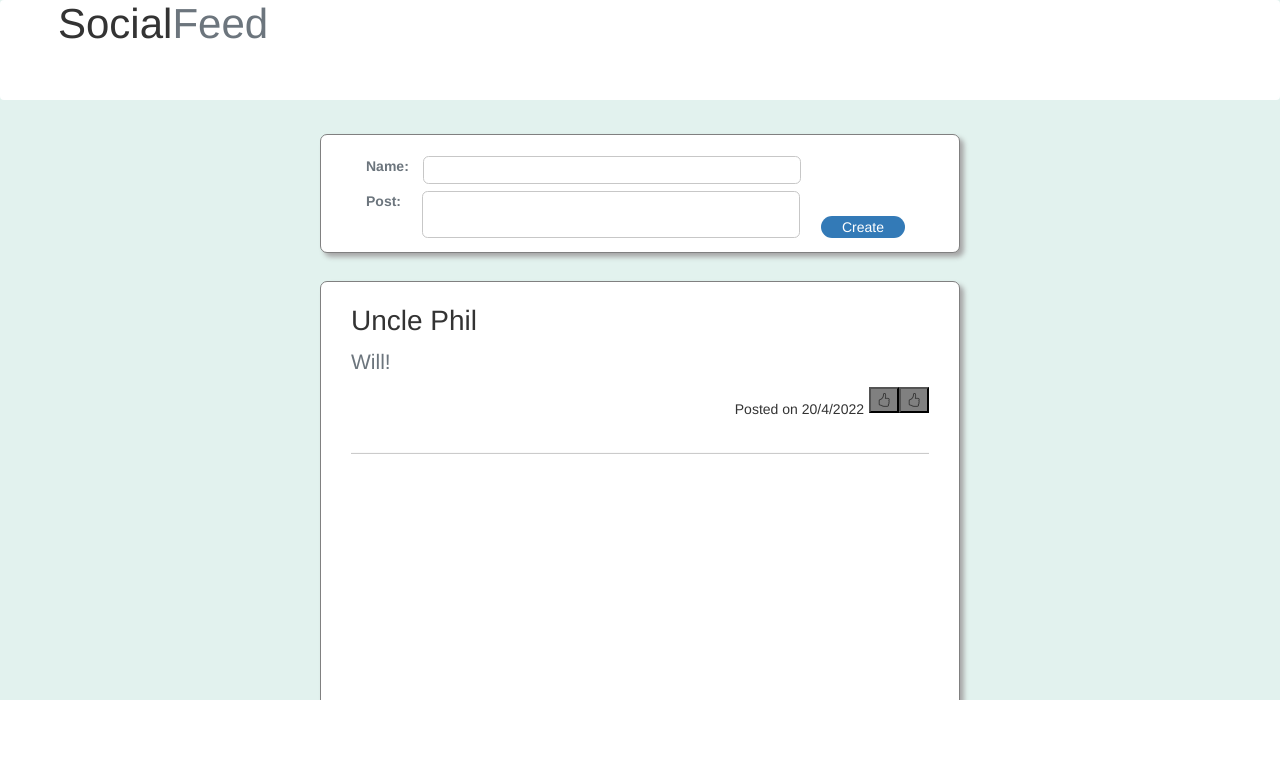
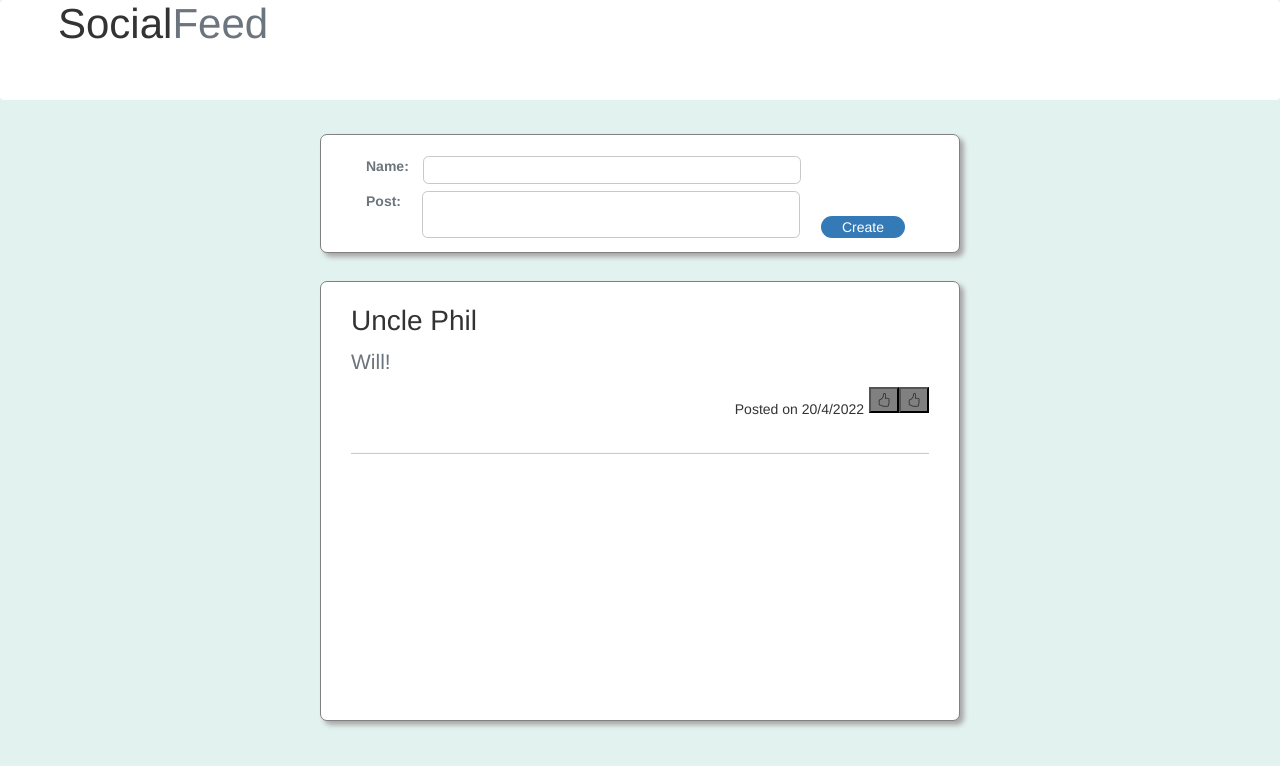
Before and after one commit to wmalott23/SocialFeed, a React (Create React App) app: page / in a window 1280 px wide. Shown: the top 766 px of the page. Built offline with nearby package versions, Linux system fonts and the light colour scheme.

Commit message:
Adjusted display post styling

```diff
--- a/src/App.css
+++ b/src/App.css
@@ -1,7 +1,7 @@
 .background{
     background: rgba(226,242,238);
     width: 100%;
-    height: 50em;
+    height: 100vh;
     margin: 0px;
     padding: 0px;
     overflow-x: hidden;
@@ -21,6 +21,7 @@
     margin: 1em;
     padding: 1em;
 }
+
 .display-posts{
-    height: 50em;
+    height: 55vh;
 }
--- a/src/App.js
+++ b/src/App.js
@@ -22,7 +22,7 @@ function App() {
         <div className='border-box d-flex col-md-6'>
           <CreatePost addNewPostProperty={addNewPost}/>
         </div>
-        <div className='display-posts border-box col-md-6'>
+        <div className='display-posts border-box col-md-6 '>
           <DisplayPosts parentPosts={posts}/>
         </div>
     </div>
```
